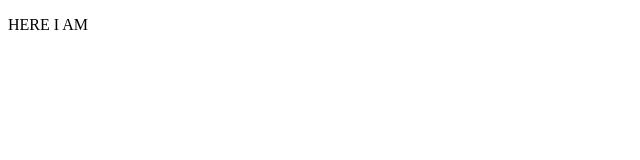
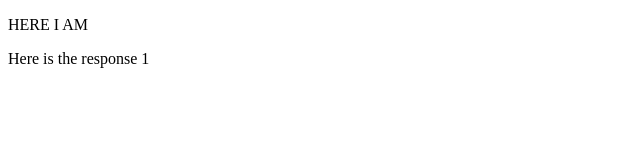
Before and after one commit to charlottebrf/security-dashboard-site, a Nuxt app: page / in a window 1280 px wide. Shown: the top 160 px of the page, without its empty margins (0-640 px from the left). Built offline with nearby package versions, Linux system fonts and the light colour scheme.

Commit message:
feat: return data in component

```diff
--- a/pages/index.vue
+++ b/pages/index.vue
@@ -1,12 +1,17 @@
-<template>
-<p>HERE I AM</p>
-</template>
-
 <script>
-import Vue from 'vue'
-const app = Vue.createApp({})
-app.component('home', {
-
-})
+export default {
+  data() {
+    return {
+      articles: {id: 1, content: 'abccddefer'}
+    }
+  }
+}
 
 </script>
+
+<template>
+<div>
+<p>HERE I AM</p>
+<p>Here is the response {{ articles.id }}</p>
+</div>
+</template>
```
